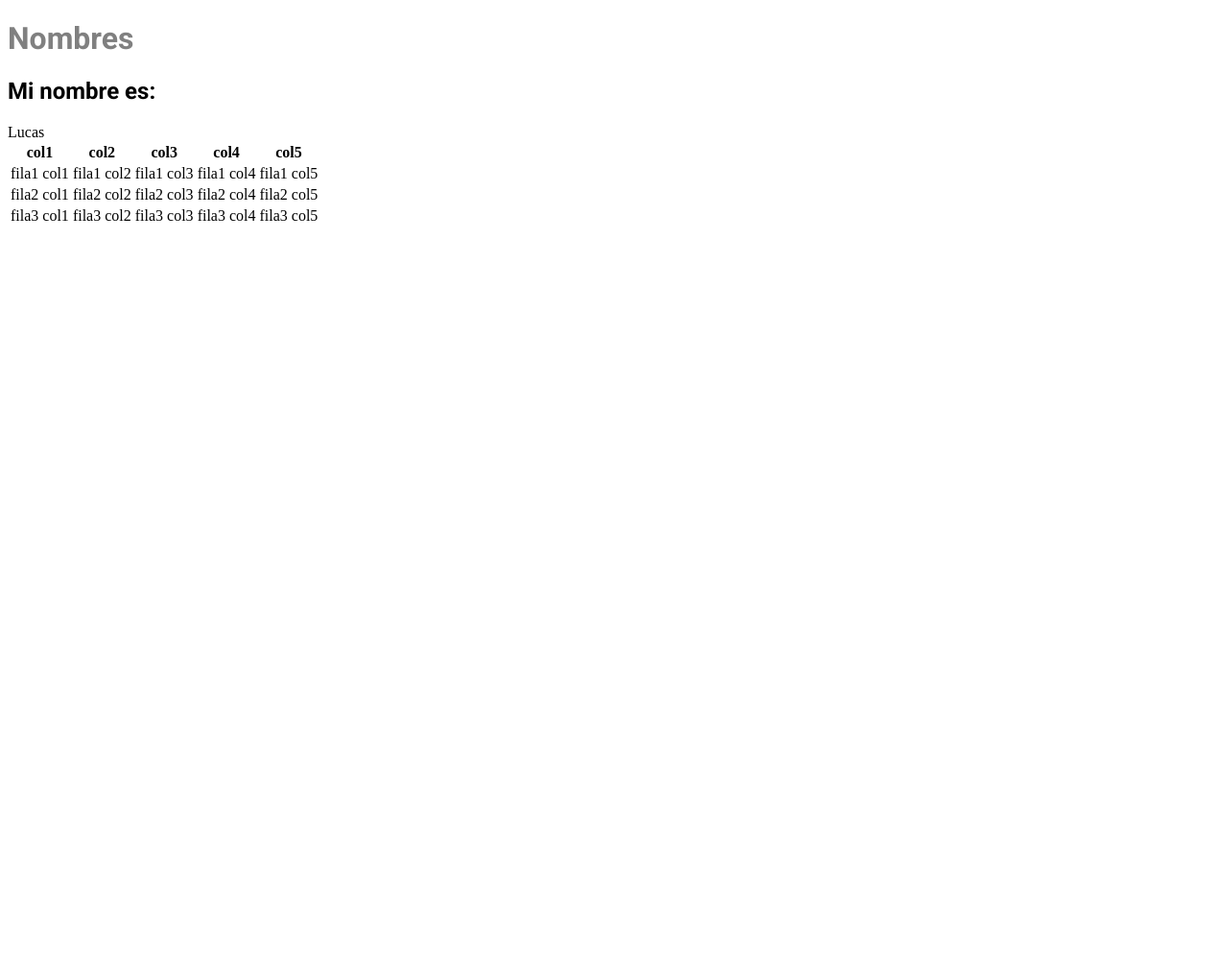
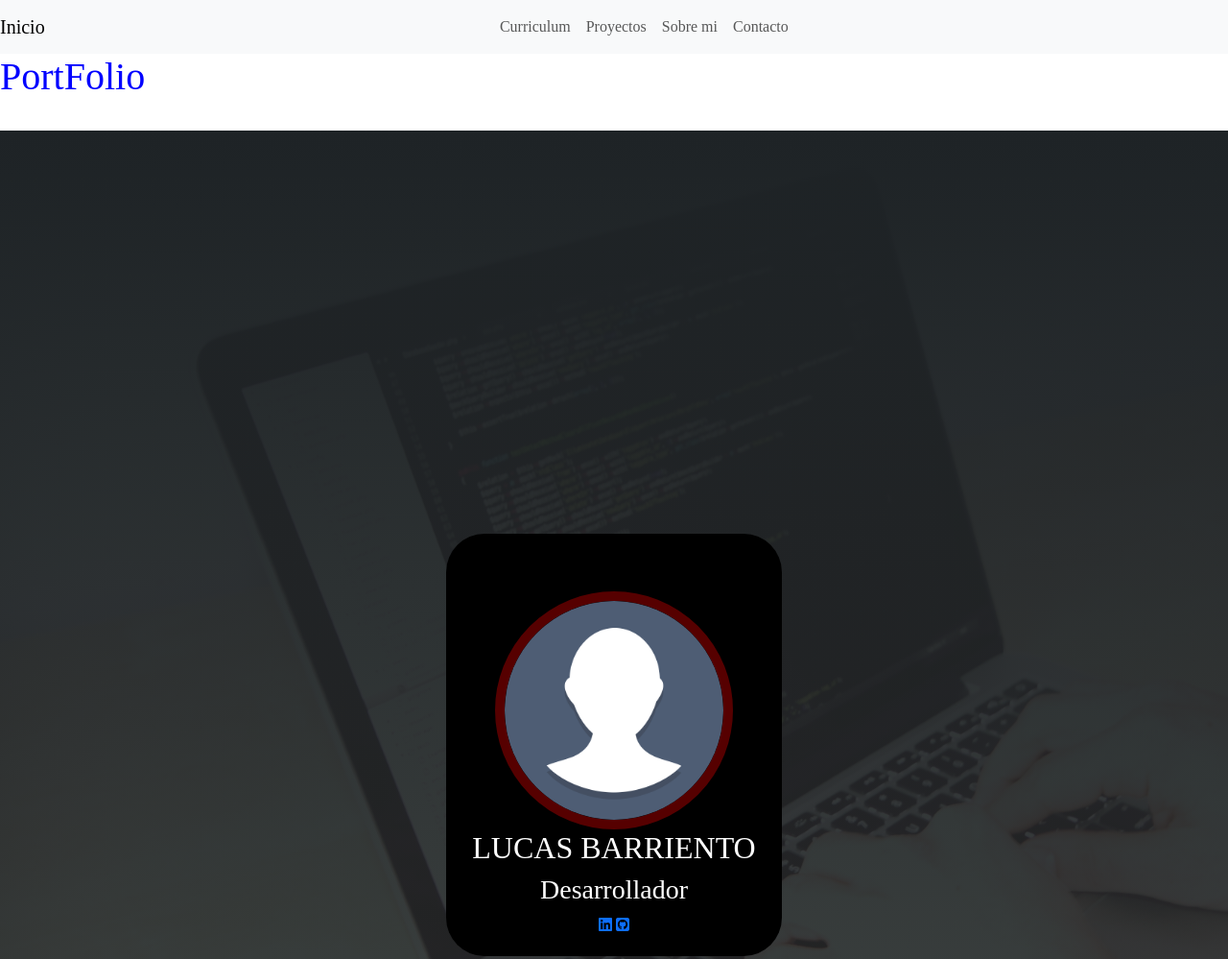
Before and after one commit to Lucas-Barriento/Portfolio, a website: page index.html in a window 1280 px wide. Shown: the top 999 px of the page at 96% size. Before the commit the page ends 800 px from the top, so only its background shows below. Drawn offline with nearby package versions, Linux system fonts and the light colour scheme.

Commit message:
se agregó Sass y Font Awesome usando npm, se empezó con la pagina inicio

```diff
--- a/index.html
+++ b/index.html
@@ -1,47 +1,71 @@
 <!DOCTYPE html>
 <html lang="en">
+
 <head>
-    <meta charset="UTF-8">
-    <meta name="viewport" content="width=device-width, initial-scale=1.0">
-    <link rel="stylesheet" href="style.css">
-    <link rel="preconnect" href="https://fonts.googleapis.com">
-    <link rel="preconnect" href="https://fonts.gstatic.com" crossorigin>
-    <link href="https://fonts.googleapis.com/css2?family=Roboto:ital,wght@0,100;0,300;0,400;0,500;0,700;0,900;1,100;1,300;1,400;1,500;1,700;1,900&display=swap" rel="stylesheet">
-    <title>Document</title>
+  <meta charset="UTF-8" />
+  <meta name="viewport" content="width=device-width, initial-scale=1.0" />
+  <link rel="stylesheet" href="css/style.css" />
+  <!--google fonts-->
+  <link rel="preconnect" href="https://fonts.googleapis.com" />
+  <link rel="preconnect" href="https://fonts.gstatic.com" crossorigin />
+  <link
+    href="https://fonts.googleapis.com/css2?family=Roboto:ital,wght@0,100;0,300;0,400;0,500;0,700;0,900;1,100;1,300;1,400;1,500;1,700;1,900&display=swap"
+    rel="stylesheet" />
+  <!--bootstrap-->
+  <link href="https://cdn.jsdelivr.net/npm/bootstrap@5.3.3/dist/css/bootstrap.min.css" rel="stylesheet"
+    integrity="sha384-QWTKZyjpPEjISv5WaRU9OFeRpok6YctnYmDr5pNlyT2bRjXh0JMhjY6hW+ALEwIH" crossorigin="anonymous" />
+  <script src="https://cdn.jsdelivr.net/npm/bootstrap@5.3.3/dist/js/bootstrap.bundle.min.js"
+    integrity="sha384-YvpcrYf0tY3lHB60NNkmXc5s9fDVZLESaAA55NDzOxhy9GkcIdslK1eN7N6jIeHz"
+    crossorigin="anonymous"></script>
+  <title>Inicio</title>
 </head>
+
 <body>
-    <h1>Nombres</h1>
-    <h2>Mi nombre es: </h2>Lucas
-    <br>
-    <table>
-        <tr>
-        <th>col1</th>
-        <th>col2</th>
-        <th>col3</th>
-        <th>col4</th>
-        <th>col5</th></tr>
-        <tr>
-            <td>fila1 col1</td>
-            <td>fila1 col2</td>
-            <td>fila1 col3</td>
-            <td>fila1 col4</td>
-            <td>fila1 col5</td>
-        </tr>
-        <tr>
-            <td>fila2 col1</td>
-            <td>fila2 col2</td>
-            <td>fila2 col3</td>
-            <td>fila2 col4</td>
-            <td>fila2 col5</td>
-        </tr>
-        <tr>
-            <td>fila3 col1</td>
-            <td>fila3 col2</td>
-            <td>fila3 col3</td>
-            <td>fila3 col4</td>
-            <td>fila3 col5</td>
-        </tr>
+  <header>
+    <nav class="navbar navbar-expand-md navbar-light bg-light">
+      <a class="navbar-brand" href="#">Inicio</a>
+      <button class="navbar-toggler" type="button" data-toggle="collapse" data-target="#navbarNav"
+        aria-controls="navbarNav" aria-expanded="false" aria-label="Toggle navigation">
+        <span class="navbar-toggler-icon"></span>
+      </button>
+      <div class="collapse navbar-collapse" id="navbarNav">
+        <ul class="navbar-nav">
+          <li class="nav-item active">
+            <a class="nav-link" href="./pages/curriculum.html">Curriculum</a>
+          </li>
+          <li class="nav-item">
+            <a class="nav-link" href="./pages/proyectos.html">Proyectos</a>
+          </li>
+          <li class="nav-item">
+            <a class="nav-link" href="./pages/sobreMi.html">Sobre mi</a>
+          </li>
+          <li class="nav-item">
+            <a class="nav-link" href="./pages/contacto.html">Contacto</a>
+          </li>
+        </ul>
+      </div>
+    </nav>
+    <script src="https://code.jquery.com/jquery-3.5.1.slim.min.js"></script>
+    <script src="https://stackpath.bootstrapcdn.com/bootstrap/4.5.2/js/bootstrap.min.js"></script>
+  </header>
+  <main>
+    <h1>PortFolio</h1>
+    <br />
+    <section id="inicio" class="inicio">
+      <div id="contenido-banner" class="contenido-banner">
+        <div id="contenido-img" class="contenido-img">
+          <img src="./img/Profile.png" alt="Profile">
+        </div>
+        <h2>LUCAS BARRIENTO</h2>
+        <h3>Desarrollador</h3>
+        <div id="redes">
+          <a href=""><i class="fa-brands fa-linkedin"></i></a>
+          <a href="https://github.com/Lucas-Barriento"><i class="fa-brands fa-square-github"></i></a>
+        </div>
+      </div>
+    </section>
+  </main>
+  <footer></footer>
+</body>
 
-    </table>
-</body>
 </html>
--- /dev/null
+++ b/scss/_variables.scss
@@ -0,0 +1 @@
+$colorTitulos: blue !important;
--- /dev/null
+++ b/scss/style.scss
@@ -0,0 +1,48 @@
+@import "variables";
+@import '../node_modules/@fortawesome/fontawesome-free/css/all.css';
+
+h1{
+    color: $colorTitulos;
+}
+*{
+    font-family: 'Work Sans';
+    margin: 0;
+    padding: 0;
+    box-sizing: border-box;
+}
+html{
+    /* me permite deslizar cuando hago clic en los links del menu */
+    scroll-behavior: smooth;
+}
+#navbarNav {
+    width: 100% !important;
+    display: flex;
+    justify-content: space-evenly;
+}
+
+.inicio{
+    background: linear-gradient(to top, rgba(30,35,38,.8),rgba(30,35,38,1)),
+    url(../img/fondo.jpg);
+    background-size: cover;
+    height: 100vw;
+    color: white;
+    display: flex;
+    align-items: center;
+
+    .contenido-banner{
+        padding: 20px;
+        background-color: black;
+        max-width: 350px;
+        margin: auto;
+        text-align: center;
+        border-radius: 40px;
+    }
+    img{
+        margin-top: 40px !important;
+        border: 10px solid rgba(180, 2, 2, 0.479);
+        display: block;
+        width: 80%;
+        margin: auto;
+        border-radius: 100%;
+    }
+}
```
Also changed, not shown: package.json (added, +20 -0 lines), css/style.css (added), img/Profile.png (added), img/fondo.jpg (added), style.css (deleted), 2 other files.
